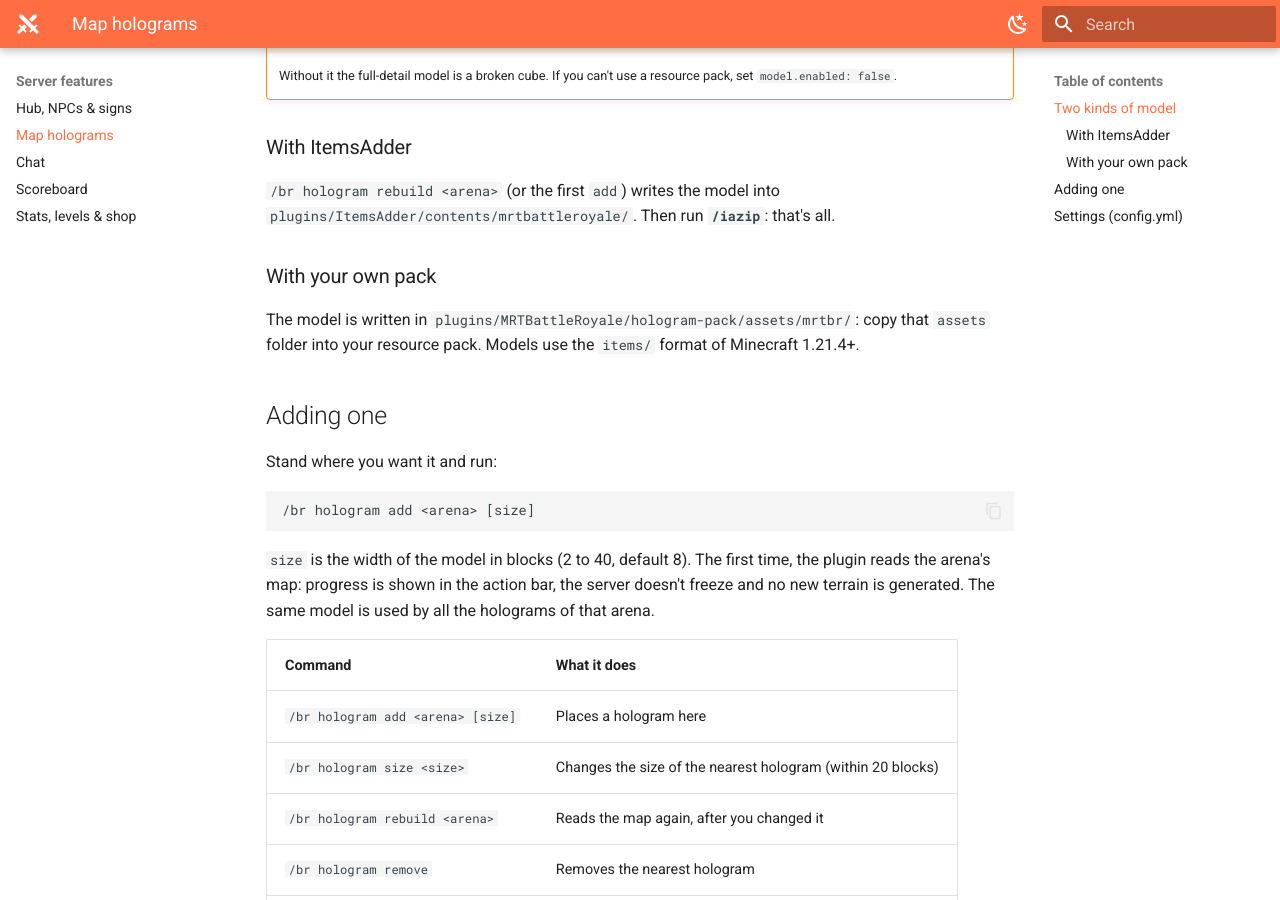
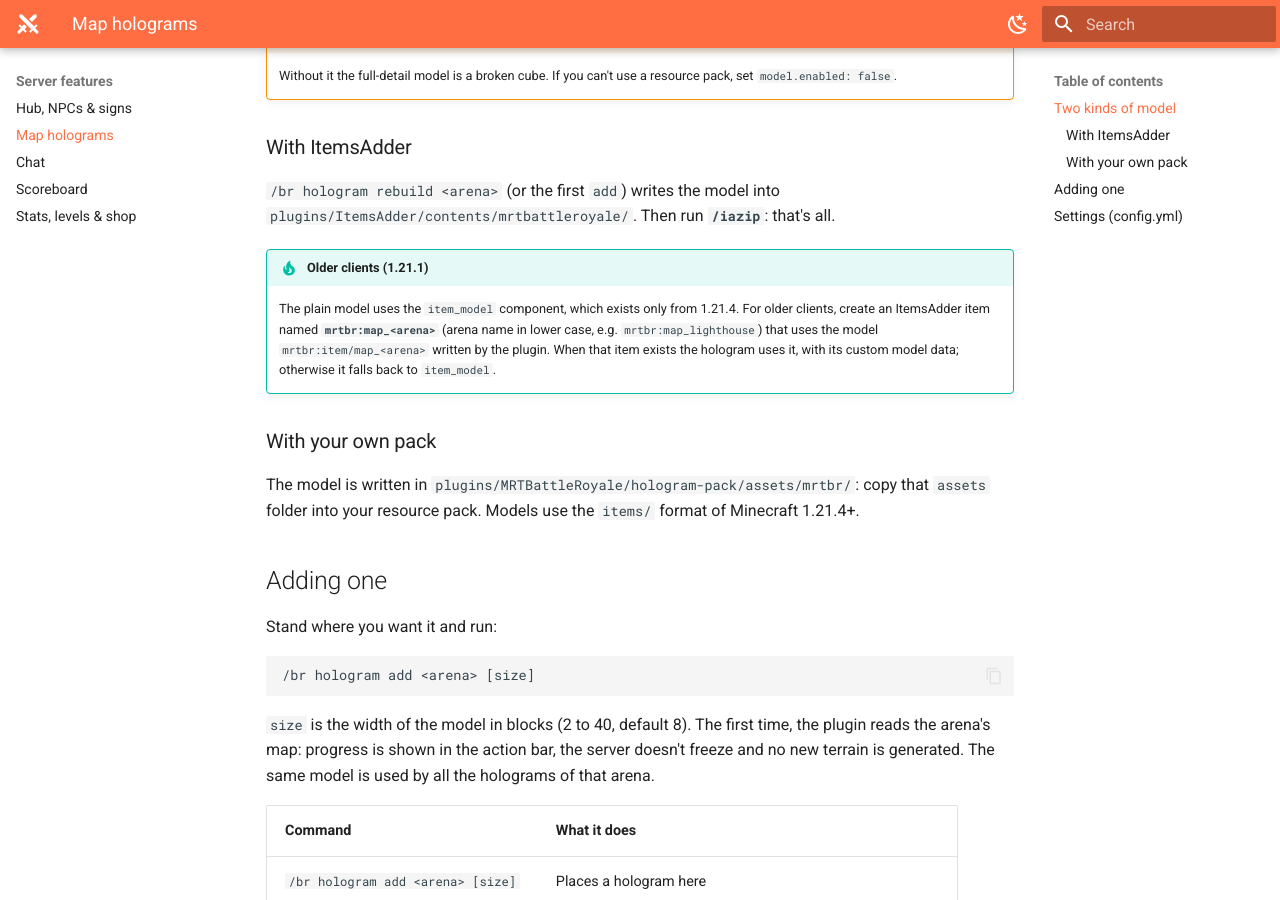
Before and after one commit to Giuseppe-Marco/mrtbattleroyale-wiki, an MkDocs documentation site: the page built from docs/features/holograms.md, in a window 1280 px wide and 900 px high, scrolled down 759 px. Built offline with MkDocs 1.6.1 and Material for MkDocs 9.7.7, drawn with Linux system fonts in a browser that asks for light colours.

Commit message:
Map holograms: ItemsAdder item for older clients
Co-Authored-By: Claude Opus 5.5 <noreply@anthropic.com>

```diff
--- a/docs/features/holograms.md
+++ b/docs/features/holograms.md
@@ -19,6 +19,9 @@ The block model is used when `model.enabled` is `false`, or until an arena has a
 ### With ItemsAdder
 
 `/br hologram rebuild <arena>` (or the first `add`) writes the model into `plugins/ItemsAdder/contents/mrtbattleroyale/`. Then run **`/iazip`**: that's all.
+
+!!! tip "Older clients (1.21.1)"
+    The plain model uses the `item_model` component, which exists only from 1.21.4. For older clients, create an ItemsAdder item named **`mrtbr:map_<arena>`** (arena name in lower case, e.g. `mrtbr:map_lighthouse`) that uses the model `mrtbr:item/map_<arena>` written by the plugin. When that item exists the hologram uses it, with its custom model data; otherwise it falls back to `item_model`.
 
 ### With your own pack
 
```
Also changed, not shown: docs/changelog.md (+1 -0 lines).
